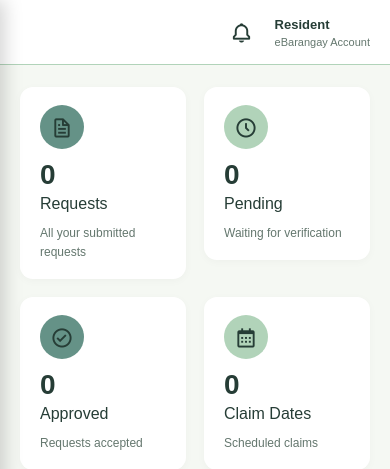
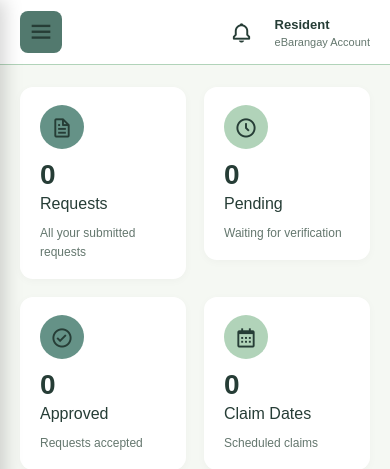
Before and after one commit to jadeee123/eBarangay, a Laravel app: page /dashboard in a window 390 px wide. Shown: the top 469 px of the page. Run offline with Laravel 12, Linux system fonts and the light colour scheme; a user stored in the database is signed in; data comes from the database, SQL or seed files in the repository; data that the repository does not hold is empty.

Commit message:
Fix resident mobile sidebar and logout modal

```diff
--- a/public/css/dashboard.css
+++ b/public/css/dashboard.css
@@ -611,6 +611,56 @@ th {
     min-width: 0;
 }
 
+/* Resident mobile sidebar button */
+.menu-btn {
+    display: none;
+    align-items: center;
+    justify-content: center;
+    width: 42px;
+    height: 42px;
+    border: none;
+    border-radius: 8px;
+    background: #52796e;
+    color: #263D36;
+    font-size: 28px;
+    cursor: pointer;
+}
+
+@media (max-width: 700px) {
+    .topbar {
+        justify-content: flex-start;
+    }
+
+    .menu-btn {
+        display: inline-flex;
+        flex-shrink: 0;
+    }
+
+    .topbar-actions {
+        flex: 1;
+        min-width: 0;
+    }
+}
+
+@media (max-width: 700px) {
+    .topbar {
+        display: flex;
+        align-items: center;
+        gap: 12px;
+    }
+
+    #residentMenuBtn {
+        position: relative;
+        z-index: 1002;
+        flex-shrink: 0;
+    }
+
+    .user-info {
+        min-width: 0;
+        margin-left: 0;
+    }
+}
+
 /* tablet size */
 @media (max-width: 1100px) {
     .dashboard-content {
@@ -856,6 +906,13 @@ th {
     background: #88BDA4;
 }
 
+/* Hide the menu button when the mobile sidebar is open */
+@media (max-width: 700px) {
+    .dashboard.mobile-sidebar-open #residentMenuBtn {
+        display: none !important;
+    }
+}
+
 @keyframes logoutModalAppear {
     from {
         opacity: 0;
--- a/resources/views/layouts/dashboard.blade.php
+++ b/resources/views/layouts/dashboard.blade.php
@@ -1,3 +1,4 @@
+
 <!DOCTYPE html>
 <html lang="en">
 <head>
@@ -8,6 +9,7 @@
 
     <link rel="stylesheet" href="{{ asset('css/dashboard.css') }}">
     @stack('styles')
+
     <link href="https://unpkg.com/boxicons@2.1.4/css/boxicons.min.css"
           rel="stylesheet">
 </head>
@@ -23,6 +25,7 @@
         </div>
 
         <nav class="sidebar-menu">
+
             <a href="{{ url('/dashboard') }}"
                class="{{ request()->is('dashboard') ? 'active' : '' }}">
                 <i class="bx bxs-home"></i>
@@ -53,6 +56,8 @@
                 <span>Profile</span>
             </a>
 
+        </nav>
+
         <div class="sidebar-help">
             <i class="bx bx-headphone"></i>
             <h3>Need Help?</h3>
@@ -64,50 +69,81 @@
             </a>
         </div>
 
-            <form action="{{ route('logout') }}" method="POST" class="sidebar-logout-form" id="logoutForm">
+        <form action="{{ route('logout') }}"
+              method="POST"
+              class="sidebar-logout-form"
+              id="logoutForm">
             @csrf
-                <button type="button" class="sidebar-logout" id="logoutTrigger">
+
+            <button type="button"
+                    class="sidebar-logout"
+                    id="logoutTrigger">
                 <i class="bx bx-log-out"></i>
                 <span>Log Out</span>
             </button>
         </form>
 
+    </aside>
+
+    <!-- Logout Confirmation Modal: outside the sidebar -->
     <div class="logout-modal" id="logoutModal" hidden>
-                <div class="logout-modal-content" role="dialog" aria-modal="true" aria-labelledby="logoutTitle">
+        <div class="logout-modal-content"
+             role="dialog"
+             aria-modal="true"
+             aria-labelledby="logoutTitle">
+
             <div class="logout-modal-icon">
                 <i class="bx bx-log-out"></i>
             </div>
 
             <h2 id="logoutTitle">Log Out?</h2>
-                    <p>Are you sure you want to log out of your eBarangay account?</p>
+
+            <p>
+                Are you sure you want to log out of your eBarangay account?
+            </p>
 
             <div class="logout-modal-actions">
-                        <button type="button" class="logout-cancel-btn" id="cancelLogout">
+                <button type="button"
+                        class="logout-cancel-btn"
+                        id="cancelLogout">
                     Cancel
                 </button>
-                        <button type="button" class="logout-confirm-btn" id="confirmLogout">
+
+                <button type="button"
+                        class="logout-confirm-btn"
+                        id="confirmLogout">
                     Yes, Log Out
                 </button>
             </div>
-                <div>
+
         </div>
-    </aside>
+    </div>
+
+    <div class="sidebar-overlay" id="residentSidebarOverlay"></div>
 
     <main class="main-content">
 
+        <header class="topbar">
 
-<header class="topbar">
+            <button type="button"
+                    class="menu-btn"
+                    id="residentMenuBtn"
+                    aria-label="Open navigation menu"
+                    aria-expanded="false">
+                <i class="bx bx-menu"></i>
+            </button>
+
             <div class="topbar-actions">
 
                 <div class="notification-wrapper">
-            <button
-                type="button"
+
+                    <button type="button"
                             class="notification-btn"
                             id="notificationBtn"
                             aria-label="Open notifications"
                             aria-expanded="false"
-                aria-controls="notificationPanel"
-            >
+                            aria-controls="notificationPanel">
+
                         <i class="bx bx-bell notification-icon"></i>
 
                         @if (isset($unreadNotifications) && $unreadNotifications > 0)
@@ -115,9 +151,13 @@
                                 {{ $unreadNotifications }}
                             </span>
                         @endif
+
                     </button>
 
-            <div class="notification-panel" id="notificationPanel" hidden>
+                    <div class="notification-panel"
+                         id="notificationPanel"
+                         hidden>
+
                         <div class="notification-header">
                             <h3>Notifications</h3>
 
@@ -132,9 +172,13 @@
                         </p>
 
                         @if (isset($dashboardNotifications) && $dashboardNotifications->isNotEmpty())
+
                             @foreach ($dashboardNotifications as $notification)
+
                                 <div class="notification-item {{ $notification->is_read ? 'read' : 'unread' }}">
+
                                     <h4>{{ $notification->title }}</h4>
+
                                     <p>{{ $notification->message }}</p>
 
                                     <small>
@@ -145,25 +189,38 @@
                                         <form
                                             action="{{ route('resident-notifications.read', $notification->id) }}"
                                             method="POST">
+
                                             @csrf
                                             @method('PATCH')
 
-                                    <button type="submit">Mark as Read</button>
+                                            <button type="submit">
+                                                Mark as Read
+                                            </button>
+
                                         </form>
                                     @endif
+
                                 </div>
+
                             @endforeach
+
                         @else
+
                             <div class="notification-empty">
                                 <i class="bx bx-bell-off"></i>
+
                                 <h4>No notifications yet</h4>
+
                                 <p>
                                     You're all caught up! Updates about your
                                     requests will appear here.
                                 </p>
                             </div>
+
                         @endif
+
                     </div>
+
                 </div>
 
                 <div class="user-info">
@@ -172,7 +229,6 @@
                 </div>
 
             </div>
-</header>
 
         </header>
 
@@ -187,6 +243,33 @@
 <script src="{{ asset('js/notifications.js') }}" defer></script>
 <script src="{{ asset('js/logout.js') }}" defer></script>
 
+<script>
+document.addEventListener('DOMContentLoaded', function () {
+    const dashboard = document.querySelector('.dashboard');
+    const menuButton = document.getElementById('residentMenuBtn');
+    const overlay = document.getElementById('residentSidebarOverlay');
+    const sidebar = document.querySelector('.sidebar');
+
+    if (!dashboard || !menuButton || !overlay || !sidebar) return;
+
+    function closeSidebar() {
+        dashboard.classList.remove('mobile-sidebar-open');
+        menuButton.setAttribute('aria-expanded', 'false');
+    }
+
+    menuButton.addEventListener('click', function () {
+        const isOpen = dashboard.classList.toggle('mobile-sidebar-open');
+        menuButton.setAttribute('aria-expanded', String(isOpen));
+    });
+
+    overlay.addEventListener('click', closeSidebar);
+
+    sidebar.querySelectorAll('a').forEach(function (link) {
+        link.addEventListener('click', closeSidebar);
+    });
+});
+</script>
+
 @stack('scripts')
 
 </body>
```
Lines whose indentation alone changed are shown as unchanged.
